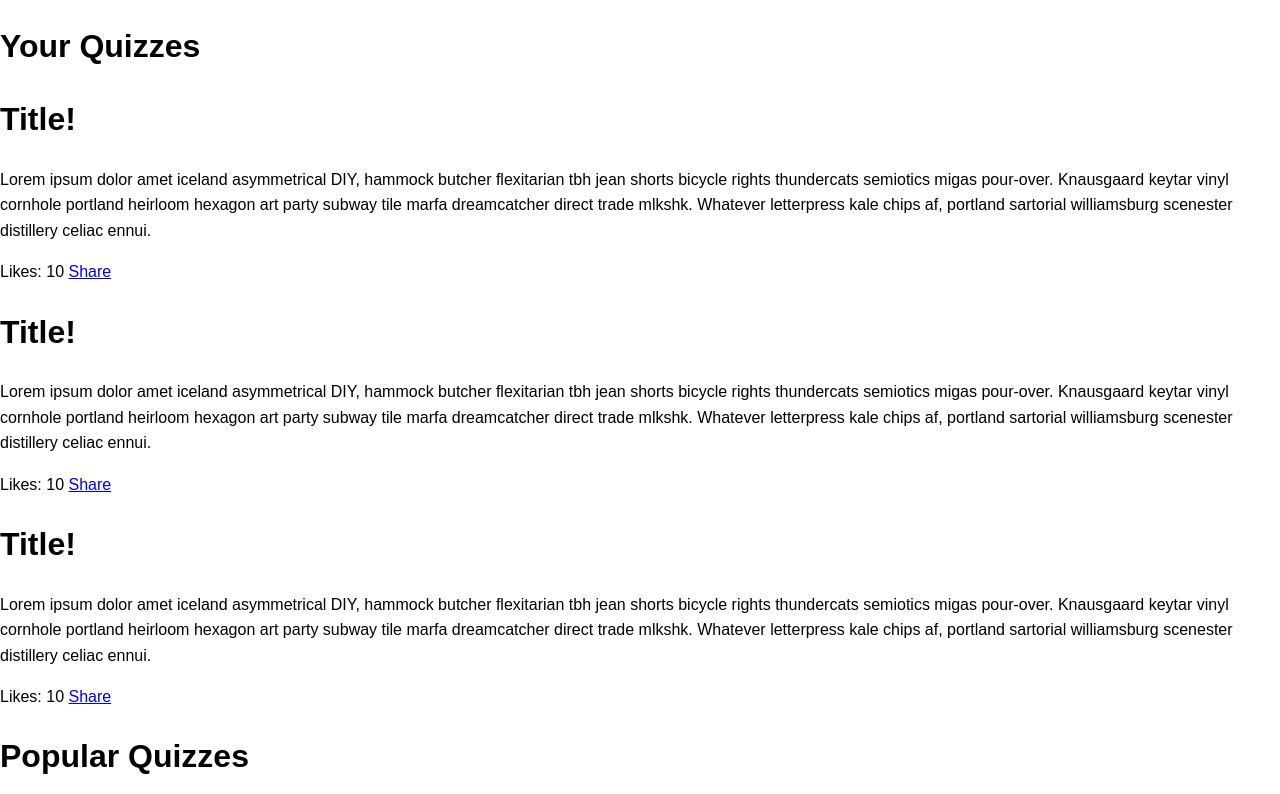
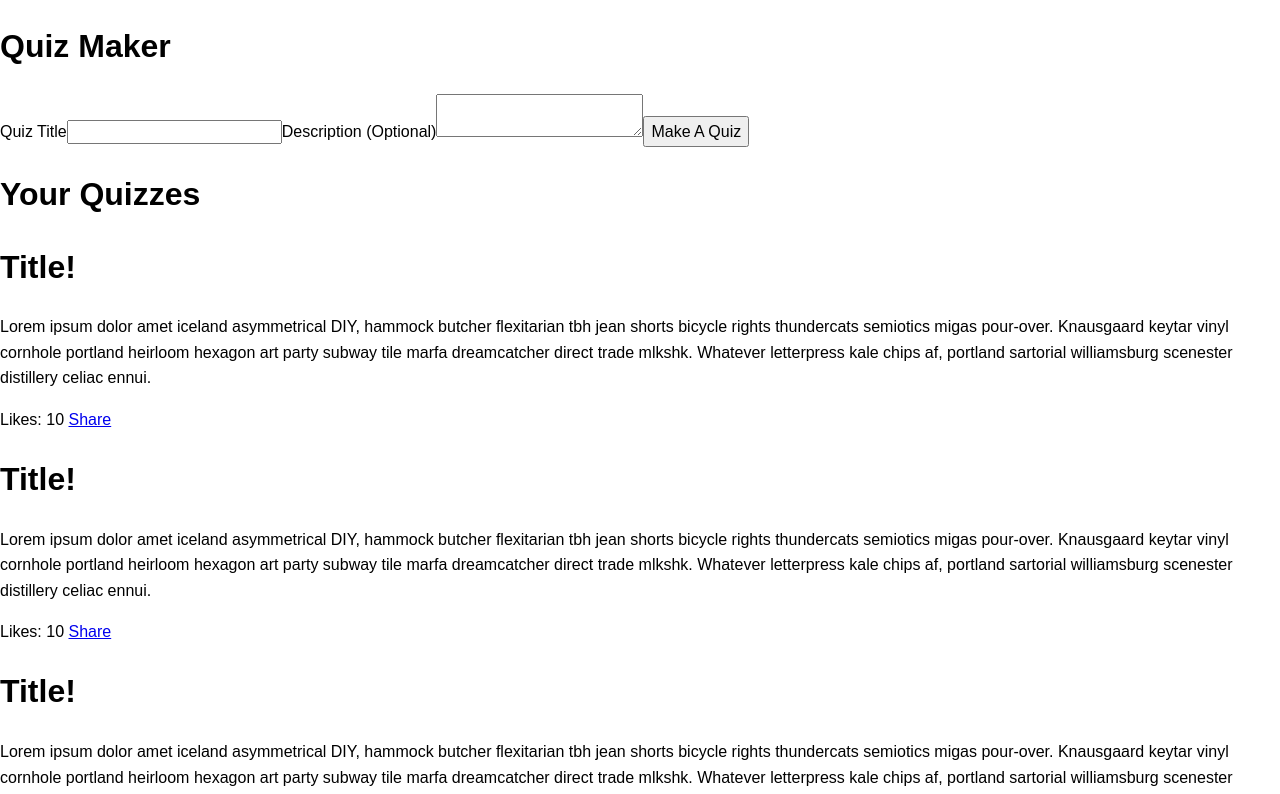
Before and after one commit to chingu-voyage4/Bears-Team-0-App, a React (Create React App) app: page /all in a window 1280 px wide. Shown: the top 794 px of the page. Built offline with nearby package versions, Linux system fonts and the light colour scheme.

Commit message:
create QuizStart component

```diff
--- a/src/components/AllQuizzes/QuizStart.js
+++ b/src/components/AllQuizzes/QuizStart.js
@@ -1,9 +1,46 @@
 import React, { Component } from "react";
+import {
+  changeTitle,
+  changeDescription,
+  submitQuizStart
+} from "../../actions/quizzes";
+import { connect } from "react-redux";
 
 class QuizStart extends Component {
   render() {
-    return <div />;
+    return (
+      <form className="quiz-maker">
+        <h1>Quiz Maker</h1>
+        <div className="quizmaker">
+          <label htmlFor="quiz-title">Quiz Title</label>
+          <input
+            id="quiz-title"
+            value={this.props.title}
+            onChange={this.props.changeTitle}
+          />
+          <label htmlFor="quiz-description">Description (Optional)</label>
+          <textarea
+            id="quiz-description"
+            value={this.props.description}
+            onChange={this.props.changeDescription}
+          />
+          <button type="button" onClick={this.props.submit}>
+            Make A Quiz
+          </button>
+        </div>
+      </form>
+    );
   }
 }
 
-export default QuizStart;
+export default connect(
+  state => ({
+    title: state.allQuizzes.newQuizTitle,
+    description: state.allQuizzes.newQuizDescription
+  }),
+  dispatch => ({
+    changeTitle: e => dispatch(changeTitle(e)),
+    changeDescription: e => dispatch(changeDescription(e)),
+    submit: () => dispatch(submitQuizStart())
+  })
+)(QuizStart);
```
